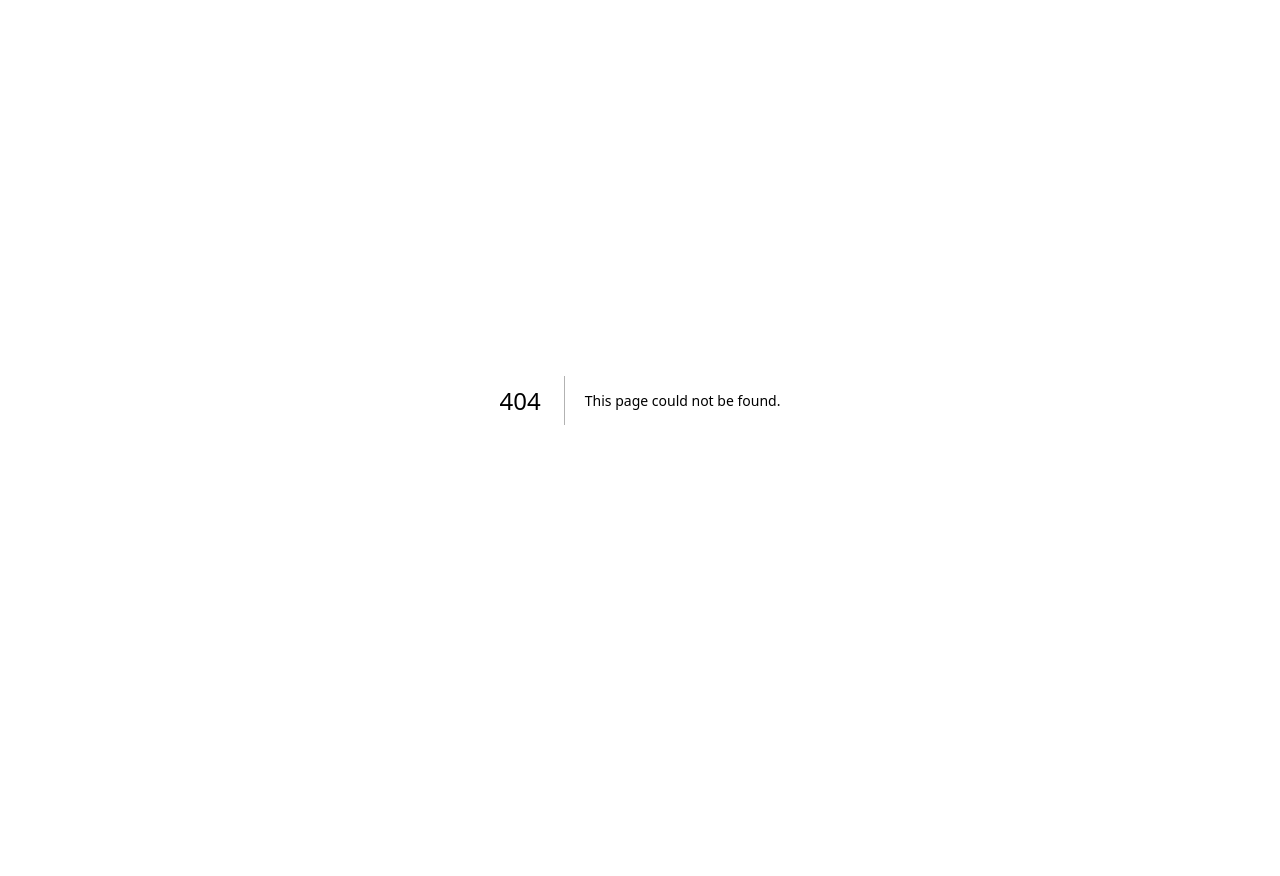
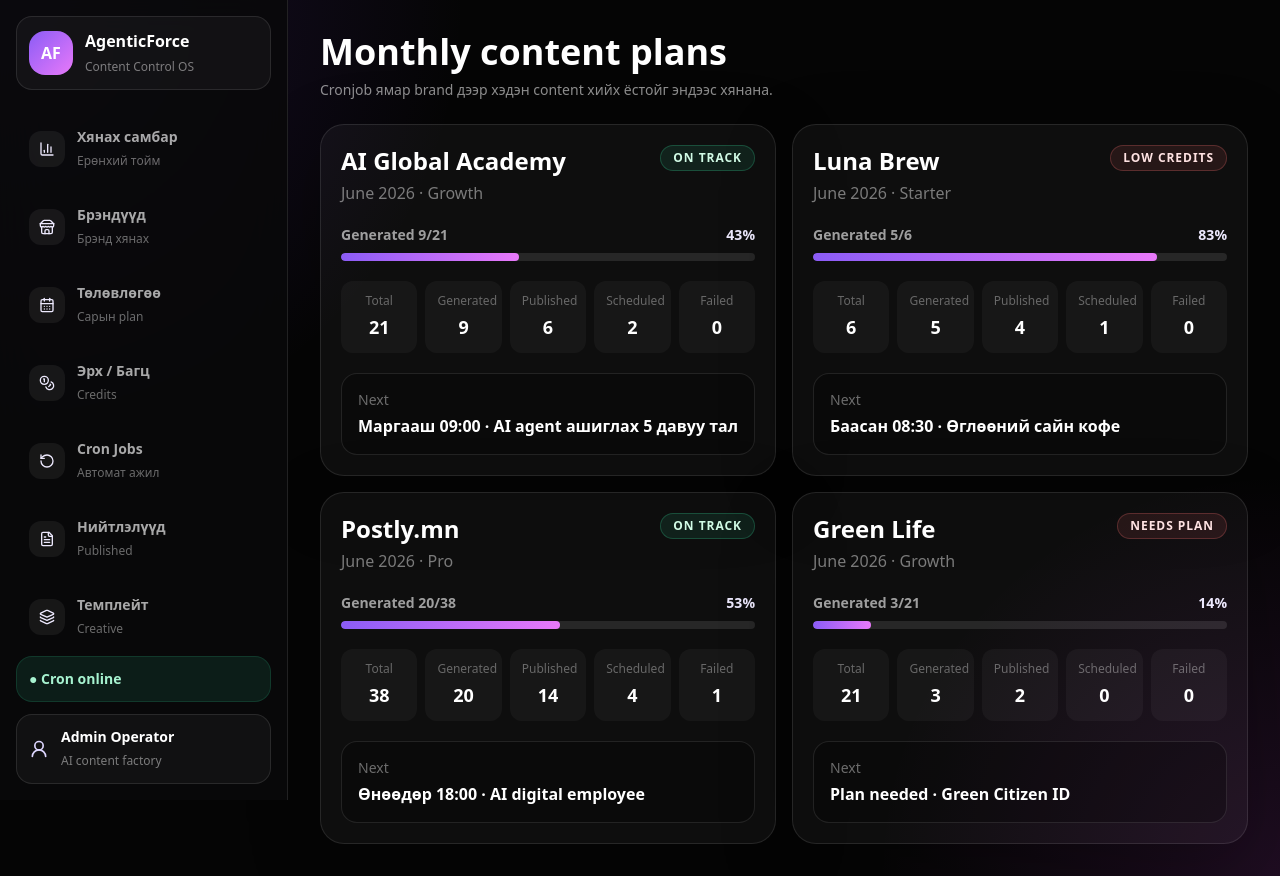
Before and after one commit to aimongoliatushig-cloud/agenticforce-nymka-version, a Next.js app: page /admin/plans in a window 1280 px wide. Before the commit this address had no page. Before the commit the page ends 800 px from the top, so only its background shows below. Built offline with nearby package versions, Linux system fonts and the light colour scheme.

Commit message:
Add plans page

```diff
--- /dev/null
+++ b/app/admin/plans/page.tsx
@@ -0,0 +1,32 @@
+import { AdminShell } from "@/components/layout/AdminShell";
+import { brands } from "@/lib/mock-data";
+import { ProgressBar } from "@/components/ui/ProgressBar";
+import { StatusBadge } from "@/components/ui/StatusBadge";
+
+export default function PlansPage() {
+  return (
+    <AdminShell>
+      <main className="mx-auto max-w-[1500px] px-4 py-8 sm:px-6 lg:px-8">
+        <h1 className="text-4xl font-black">Monthly content plans</h1>
+        <p className="mt-2 text-sm text-white/55">Cronjob ямар brand дээр хэдэн content хийх ёстойг эндээс хянана.</p>
+        <div className="mt-6 grid gap-4 xl:grid-cols-2">
+          {brands.map((brand) => {
+            const progress = Math.round((brand.plan.generated / brand.plan.total) * 100);
+            return (
+              <article key={brand.id} className="card p-5">
+                <div className="flex items-start justify-between gap-3"><div><h2 className="text-2xl font-black">{brand.name}</h2><p className="mt-1 text-white/45">{brand.plan.month} · {brand.package.name}</p></div><StatusBadge status={brand.health} /></div>
+                <div className="mt-5"><ProgressBar value={progress} label={`Generated ${brand.plan.generated}/${brand.plan.total}`} /></div>
+                <div className="mt-5 grid grid-cols-5 gap-2 text-center text-xs"><Mini label="Total" value={brand.plan.total} /><Mini label="Generated" value={brand.plan.generated} /><Mini label="Published" value={brand.plan.published} /><Mini label="Scheduled" value={brand.plan.scheduled} /><Mini label="Failed" value={brand.plan.failed} /></div>
+                <div className="mt-5 rounded-2xl border border-white/10 bg-black/25 p-4"><p className="text-sm text-white/40">Next</p><p className="mt-1 font-black">{brand.plan.nextDate} · {brand.plan.nextTopic}</p></div>
+              </article>
+            );
+          })}
+        </div>
+      </main>
+    </AdminShell>
+  );
+}
+
+function Mini({ label, value }: { label: string; value: number }) {
+  return <div className="rounded-xl bg-white/[0.04] p-3"><p className="text-white/35">{label}</p><p className="mt-1 text-lg font-black">{value}</p></div>;
+}
```
